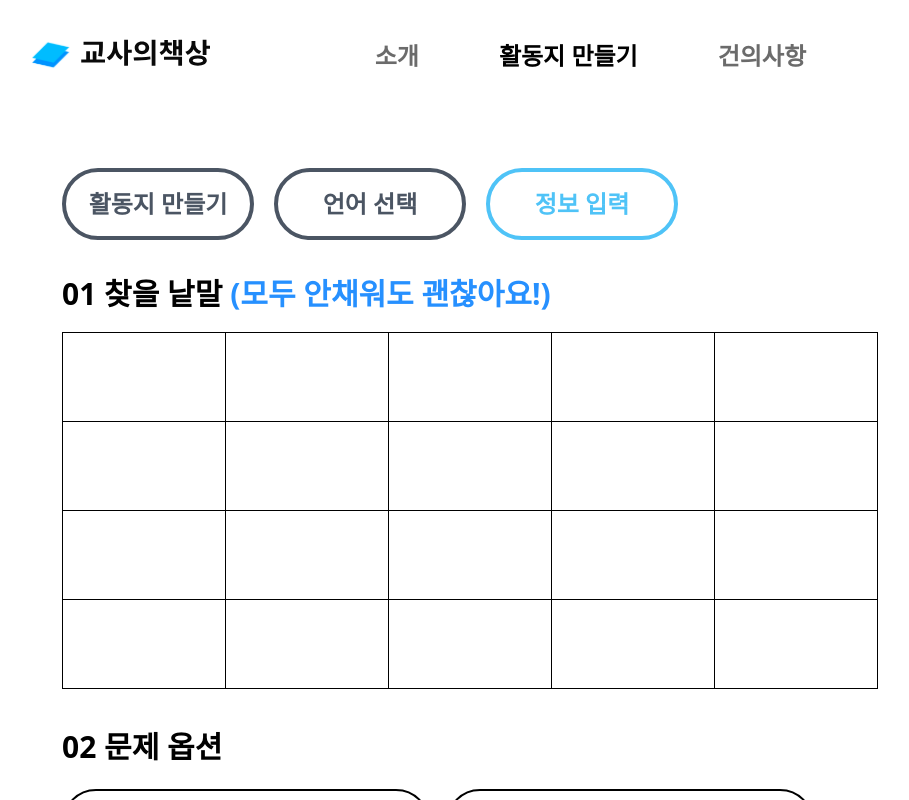
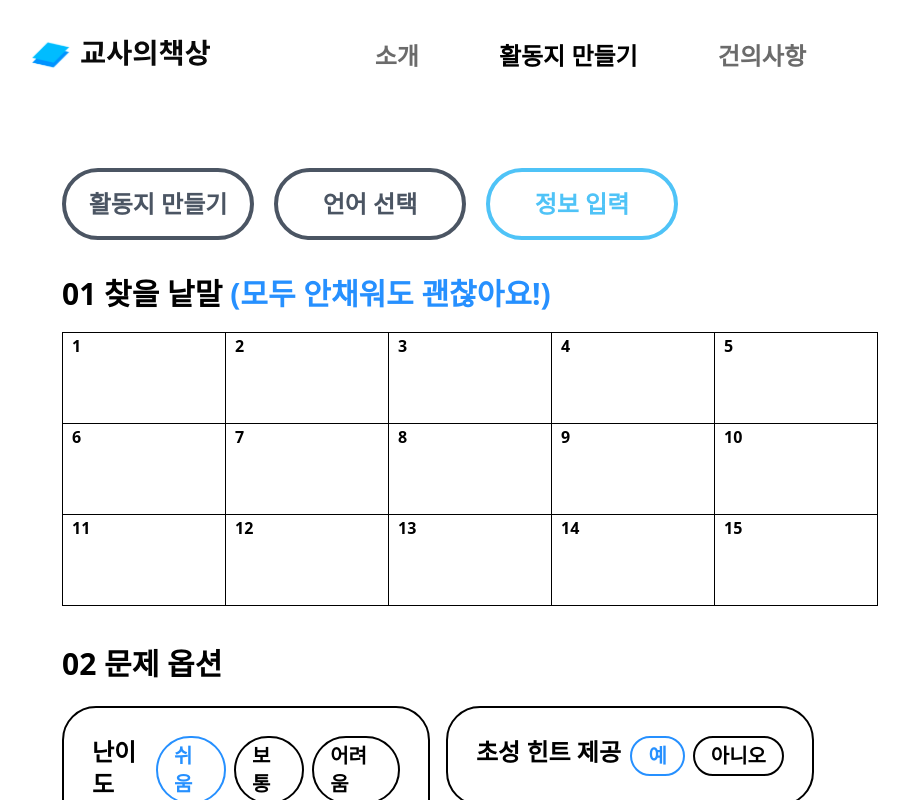
Before and after one commit to hoetaek/tdesk_front, a Vue app: page /worksheet/wordsearch/kr in a window 1280 px wide. Shown: the top 800 px of the page, without its empty margins (202-1111 px from the left). Built offline with nearby package versions, Linux system fonts and the light colour scheme.

Commit message:
feat: index loop for td input

```diff
--- a/src/components/TdInput.vue
+++ b/src/components/TdInput.vue
@@ -1,8 +1,7 @@
 <template>
-  <td
-    class="py-7 text-center hover:cursor-text"
-    @click.prevent="$refs.text.focus()"
-  >
+  <td class="relative hover:cursor-text" @click.prevent="$refs.text.focus()">
+    <div class="absolute z-10 text-base font-bold ml-2">{{ idx }}</div>
+    <div class="py-7 text-center">
       <input
         type="text"
         class="input"
@@ -10,6 +9,7 @@
         v-model="inputText"
         @input="onDataChanged"
       />
+    </div>
   </td>
 </template>
 
@@ -20,6 +20,9 @@ export default {
       inputText: "",
     };
   },
+  props: {
+    idx: Number,
+  },
   methods: {
     onDataChanged() {
       this.$emit("inputTextChanged", this.inputText);
--- a/src/components/wordsearch/WordsearchTemplate.vue
+++ b/src/components/wordsearch/WordsearchTemplate.vue
@@ -9,71 +9,30 @@
       <table>
         <tr>
           <td-input
-            @input-text-changed="textInputChanged(0, $event)"
-          ></td-input>
-          <td-input
-            @input-text-changed="textInputChanged(1, $event)"
-          ></td-input>
-          <td-input
-            @input-text-changed="textInputChanged(2, $event)"
-          ></td-input>
-          <td-input
-            @input-text-changed="textInputChanged(3, $event)"
-          ></td-input>
-          <td-input
-            @input-text-changed="textInputChanged(4, $event)"
-          ></td-input>
+            v-for="index in 5"
+            :key="index"
+            @input-text-changed="textInputChanged(index - 1, $event)"
+            :idx="index"
+          >
+          </td-input>
         </tr>
         <tr>
           <td-input
-            @input-text-changed="textInputChanged(5, $event)"
-          ></td-input>
-          <td-input
-            @input-text-changed="textInputChanged(6, $event)"
-          ></td-input>
-          <td-input
-            @input-text-changed="textInputChanged(7, $event)"
-          ></td-input>
-          <td-input
-            @input-text-changed="textInputChanged(8, $event)"
-          ></td-input>
-          <td-input
-            @input-text-changed="textInputChanged(9, $event)"
-          ></td-input>
+            v-for="index in 5"
+            :key="index"
+            @input-text-changed="textInputChanged(index + 4, $event)"
+            :idx="index + 5"
+          >
+          </td-input>
         </tr>
         <tr>
           <td-input
-            @input-text-changed="textInputChanged(10, $event)"
-          ></td-input>
-          <td-input
-            @input-text-changed="textInputChanged(11, $event)"
-          ></td-input>
-          <td-input
-            @input-text-changed="textInputChanged(12, $event)"
-          ></td-input>
-          <td-input
-            @input-text-changed="textInputChanged(13, $event)"
-          ></td-input>
-          <td-input
-            @input-text-changed="textInputChanged(14, $event)"
-          ></td-input>
-        </tr>
-        <tr>
-          <td-input
-            @input-text-changed="textInputChanged(15, $event)"
-          ></td-input>
-          <td-input
-            @input-text-changed="textInputChanged(16, $event)"
-          ></td-input>
-          <td-input
-            @input-text-changed="textInputChanged(17, $event)"
-          ></td-input>
-          <td-input
-            @input-text-changed="textInputChanged(18, $event)"
-          ></td-input>
-          <td-input
-            @input-text-changed="textInputChanged(19, $event)"
-          ></td-input>
+            v-for="index in 5"
+            :key="index"
+            @input-text-changed="textInputChanged(index + 9, $event)"
+            :idx="index + 10"
+          >
+          </td-input>
         </tr>
       </table>
     </div>
```
Lines whose indentation alone changed are shown as unchanged.
